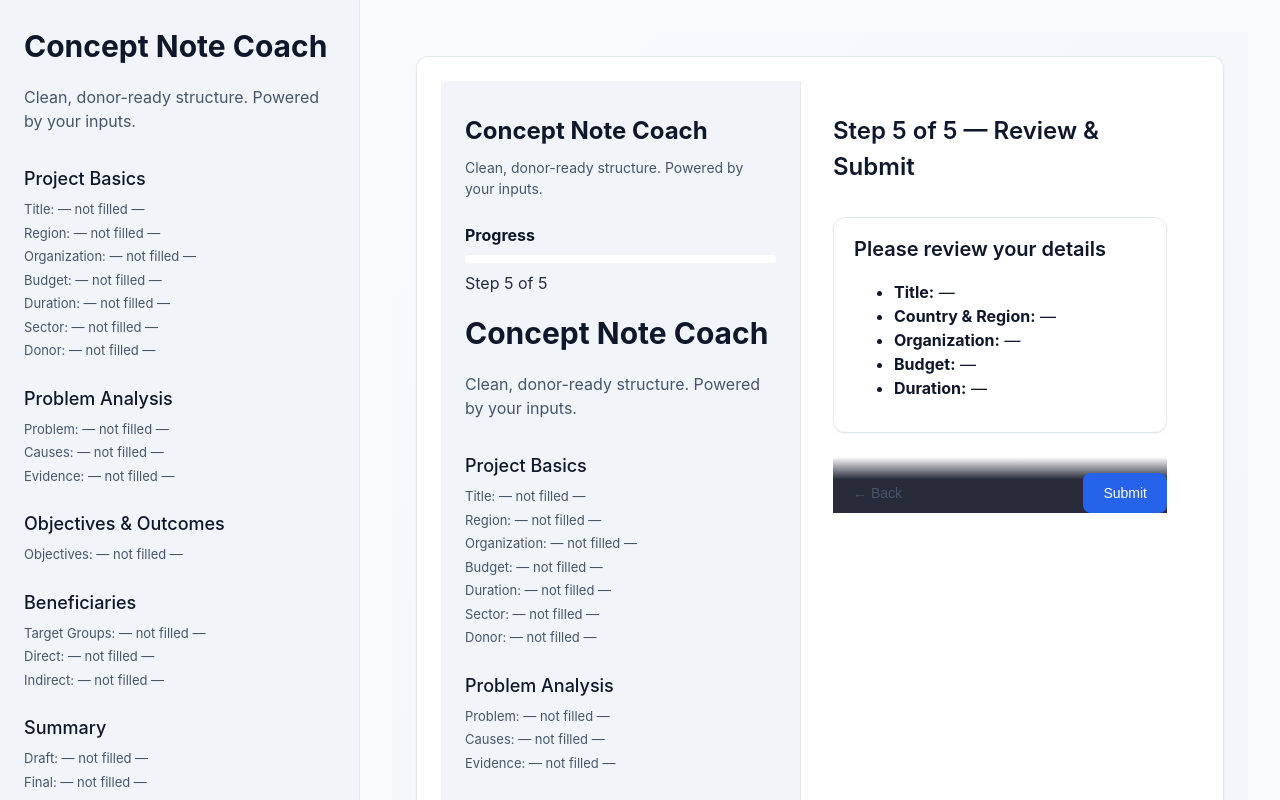
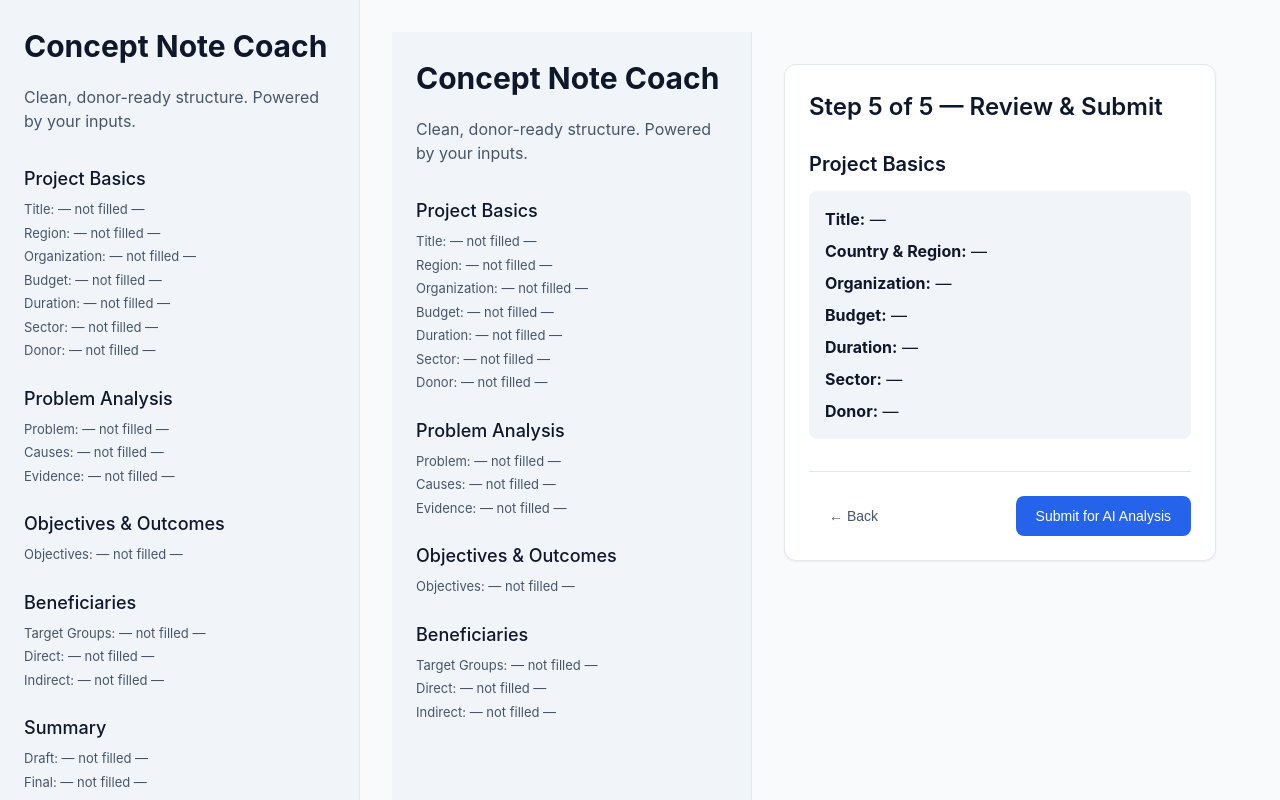
Before and after one commit to Hausa1124/concept-note-coach-5step, a React (Vite) app: page /review in a window 1280 px wide. Shown: the top 800 px of the page. Built offline with nearby package versions, Linux system fonts and the light colour scheme.

Commit message:
Stage 10: Final Analysis Page + Stage 11: JSON Validation

```diff
--- a/src/App.tsx
+++ b/src/App.tsx
@@ -6,7 +6,7 @@ import Step2_Problem from "./pages/Step2_Problem";
 import Step3_Objectives from "./pages/Step3_Objectives";
 import Step4_Beneficiaries from "./pages/Step4_Beneficiaries";
 import Step5_Review from "./pages/Step5_Review";
-import Results from "./pages/Results";
+import Final_Analysis from "./pages/Final_Analysis";
 
 export default function App() {
   return (
@@ -22,7 +22,7 @@ export default function App() {
             <Route path="/objectives" element={<Step3_Objectives />} />
             <Route path="/beneficiaries" element={<Step4_Beneficiaries />} />
             <Route path="/review" element={<Step5_Review />} />
-            <Route path="/results" element={<Results />} />
+            <Route path="/final-analysis" element={<Final_Analysis />} />
           </Routes>
         </main>
       </div>
--- /dev/null
+++ b/src/pages/Final_Analysis.tsx
@@ -0,0 +1,102 @@
+import React from 'react';
+import { useNavigate } from 'react-router-dom';
+import { useForm } from '../context/FormContext';
+
+export default function Final_Analysis() {
+  const nav = useNavigate();
+  const { data } = useForm();
+
+  // Try to read the final analysis from sessionStorage (set by webhook response)
+  let finalAnalysis = '';
+  try {
+    const stored = sessionStorage.getItem('cnc_result');
+    if (stored) {
+      const parsed = JSON.parse(stored);
+      finalAnalysis = parsed.finalAnalysis || parsed.final_analysis || '';
+    }
+  } catch {
+    // Fallback to form data
+    finalAnalysis = data.finalAnalysis;
+  }
+
+  const handleDownload = () => {
+    // TODO: Implement download functionality
+    alert('Download functionality will be implemented later');
+  };
+
+  const handleBackToEdit = () => {
+    nav('/');
+  };
+
+  return (
+    <div className="app-layout">
+      <aside className="live-outline">
+        <h1>Concept Note Coach</h1>
+        <p style={{ color: 'var(--text-secondary)', marginBottom: '32px' }}>
+          AI-Generated Analysis Complete
+        </p>
+
+        <div className="outline-section">
+          <h4>Final Document</h4>
+          <div className="outline-item">
+            Status: {finalAnalysis ? 'Generated' : 'Pending'}
+          </div>
+          <div className="outline-item">
+            Length: {finalAnalysis ? `${finalAnalysis.length} characters` : '—'}
+          </div>
+        </div>
+      </aside>
+
+      <main className="step-content">
+        <div className="card">
+          <h2>Final Analysis — AI-Generated Concept Note</h2>
+
+          {finalAnalysis ? (
+            <div>
+              <div style={{
+                background: 'var(--bg-secondary)',
+                padding: '16px',
+                borderRadius: '8px',
+                marginBottom: '24px',
+                whiteSpace: 'pre-wrap',
+                lineHeight: '1.6'
+              }}>
+                {finalAnalysis}
+              </div>
+
+              <div className="nav-buttons">
+                <button
+                  type="button"
+                  className="btn btn-ghost"
+                  onClick={handleBackToEdit}
+                >
+                  ← Back to Edit
+                </button>
+                <button
+                  type="button"
+                  className="btn btn-primary"
+                  onClick={handleDownload}
+                >
+                  Download Document
+                </button>
+              </div>
+            </div>
+          ) : (
+            <div style={{ textAlign: 'center', padding: '48px 24px' }}>
+              <div style={{ color: 'var(--text-muted)', marginBottom: '16px' }}>
+                No final analysis available
+              </div>
+              <button
+                type="button"
+                className="btn btn-primary"
+                onClick={handleBackToEdit}
+              >
+                Back to Form
+              </button>
+            </div>
+          )}
+        </div>
+      </main>
+    </div>
+  );
+}
--- a/src/pages/Step5_Review.tsx
+++ b/src/pages/Step5_Review.tsx
@@ -1,8 +1,7 @@
 import { useState } from "react";
 import { useNavigate } from "react-router-dom";
 import { useForm } from "../context/FormContext";
-import AppShell from "../ui/AppShell";
-import LiveOutline from "../ui/LiveOutline";
+import { validateJSON } from "../utils/validation";
 
 export default function Step5_Review() {
   const nav = useNavigate();
@@ -12,25 +11,35 @@ export default function Step5_Review() {
   async function submit() {
     try {
       setBusy(true);
+
+      // MANDATORY: Validate outbound payload
+      validateJSON(data, "Outbound payload");
+
       const res = await fetch("/.netlify/functions/submit", {
         method: "POST",
         headers: { "Content-Type": "application/json" },
         body: JSON.stringify({ form: data }),
       });
+
       const json = await res.json();
+
+      // MANDATORY: Validate inbound response
+      validateJSON(json, "Inbound response");
+
       if (json.ok) {
-        // If Make returns a structured body under json.data, store it for Results
+        // If Make returns a structured body under json.data, store it for Final Analysis
         try {
           // Accept either a JSON string or already-parsed object
           const payload = typeof json.data === 'string' ? JSON.parse(json.data) : json.data;
+          validateJSON(payload, "Webhook response data");
           sessionStorage.setItem('cnc_result', JSON.stringify(payload));
         } catch {
-          // Fall back to using the current form; Results.tsx already handles fallback
+          // Fall back to using the current form; Final_Analysis.tsx already handles fallback
           sessionStorage.removeItem('cnc_result');
         }
 
-        // navigate to results
-        window.location.href = '/results';
+        // navigate to final analysis
+        nav('/final-analysis');
       } else {
         const msg = String(json.data ?? "");
         alert(`Submit failed: ${msg.slice(0, 200)}`);
@@ -43,52 +52,128 @@ export default function Step5_Review() {
   }
 
   return (
-    <AppShell
-      title="Concept Note Coach"
-      subtitle="Clean, donor-ready structure. Powered by your inputs."
-      step={5}
-      total={5}
-      outline={<LiveOutline />}
-    >
-      <h2 className="section-title">Step 5 of 5 — Review & Submit</h2>
+    <div className="app-layout">
+      <aside className="live-outline">
+        <h1>Concept Note Coach</h1>
+        <p style={{ color: 'var(--text-secondary)', marginBottom: '32px' }}>
+          Clean, donor-ready structure. Powered by your inputs.
+        </p>
 
-      {/* Simple review block */}
-      <div className="card" style={{ padding: "16px 20px", margin: "0 0 24px" }}>
-        <h3 style={{ marginTop: 0 }}>Please review your details</h3>
-        <ul>
-          <li><strong>Title:</strong> {data.title || "—"}</li>
-          <li><strong>Country & Region:</strong> {data.countryRegion || "—"}</li>
-          <li><strong>Organization:</strong> {data.organization || "—"}</li>
-          <li><strong>Budget:</strong> {data.budget || "—"}</li>
-          <li><strong>Duration:</strong> {data.duration || "—"}</li>
-        </ul>
+        <div className="outline-section">
+          <h4>Project Basics</h4>
+          <div className="outline-item">Title: {data.title || "— not filled —"}</div>
+          <div className="outline-item">Region: {data.countryRegion || "— not filled —"}</div>
+          <div className="outline-item">Organization: {data.organization || "— not filled —"}</div>
+          <div className="outline-item">Budget: {data.budget || "— not filled —"}</div>
+          <div className="outline-item">Duration: {data.duration || "— not filled —"}</div>
+          <div className="outline-item">Sector: {data.sector === 'Other' ? data.sectorOther : data.sector || "— not filled —"}</div>
+          <div className="outline-item">Donor: {data.donorChoice === 'Other' ? data.donorOther : data.donorChoice || "— not filled —"}</div>
+        </div>
 
-        {/* Optional: show more fields if you collected them in earlier steps */}
+        <div className="outline-section">
+          <h4>Problem Analysis</h4>
+          <div className="outline-item">Problem: {data.problem || "— not filled —"}</div>
+          <div className="outline-item">Causes: {data.causes || "— not filled —"}</div>
+          <div className="outline-item">Evidence: {data.evidence || "— not filled —"}</div>
+        </div>
+
+        <div className="outline-section">
+          <h4>Objectives & Outcomes</h4>
+          <div className="outline-item">
+            Objectives: {data.objectives.length > 0 ? `${data.objectives.length} defined` : "— not filled —"}
+          </div>
+        </div>
+
+        <div className="outline-section">
+          <h4>Beneficiaries</h4>
+          <div className="outline-item">Target Groups: {data.beneficiaries.targetGroups || "— not filled —"}</div>
+          <div className="outline-item">Direct: {data.beneficiaries.direct || "— not filled —"}</div>
+          <div className="outline-item">Indirect: {data.beneficiaries.indirect || "— not filled —"}</div>
+        </div>
+      </aside>
+
+      <main className="step-content">
+        <div className="card">
+          <h2>Step 5 of 5 — Review & Submit</h2>
+
+          <div style={{ marginBottom: '24px' }}>
+            <h3>Project Basics</h3>
+            <div className="review-section">
+              <div><strong>Title:</strong> {data.title || "—"}</div>
+              <div><strong>Country & Region:</strong> {data.countryRegion || "—"}</div>
+              <div><strong>Organization:</strong> {data.organization || "—"}</div>
+              <div><strong>Budget:</strong> {data.budget || "—"}</div>
+              <div><strong>Duration:</strong> {data.duration || "—"}</div>
+              <div><strong>Sector:</strong> {data.sector === 'Other' ? data.sectorOther : data.sector || "—"}</div>
+              <div><strong>Donor:</strong> {data.donorChoice === 'Other' ? data.donorOther : data.donorChoice || "—"}</div>
+            </div>
+          </div>
+
           {data.problem && (
+            <div style={{ marginBottom: '24px' }}>
+              <h3>Problem Analysis</h3>
+              <div className="review-section">
+                <div><strong>Problem:</strong></div>
+                <p style={{ whiteSpace: "pre-wrap", marginLeft: '16px' }}>{data.problem}</p>
+                {data.causes && (
                   <>
-            <h4>Problem</h4>
-            <p style={{ whiteSpace: "pre-wrap" }}>{data.problem}</p>
+                    <div><strong>Causes:</strong></div>
+                    <p style={{ whiteSpace: "pre-wrap", marginLeft: '16px' }}>{data.causes}</p>
                   </>
                 )}
-        {data.overallObjective && (
+                {data.evidence && (
                   <>
-            <h4>Overall Objective</h4>
-            <p style={{ whiteSpace: "pre-wrap" }}>{data.overallObjective}</p>
+                    <div><strong>Evidence:</strong></div>
+                    <p style={{ whiteSpace: "pre-wrap", marginLeft: '16px' }}>{data.evidence}</p>
                   </>
                 )}
-        {/* Add more preview items as you like */}
               </div>
+            </div>
+          )}
 
-      <div style={{position:'sticky', bottom:-28, background:'linear-gradient(180deg, transparent 0%, rgba(2,6,23,.85) 40%)', paddingTop:16, marginTop:24}}>
-        <div style={{display:'flex', justifyContent:'space-between', gap:12}}>
+          {data.objectives.length > 0 && (
+            <div style={{ marginBottom: '24px' }}>
+              <h3>Objectives & Outcomes</h3>
+              <div className="review-section">
+                {data.objectives.map((obj, index) => (
+                  <div key={index} style={{ marginBottom: '8px' }}>
+                    <strong>{obj.type}:</strong> {obj.text}
+                  </div>
+                ))}
+              </div>
+            </div>
+          )}
+
+          {(data.beneficiaries.targetGroups || data.beneficiaries.direct || data.beneficiaries.indirect) && (
+            <div style={{ marginBottom: '24px' }}>
+              <h3>Beneficiaries</h3>
+              <div className="review-section">
+                {data.beneficiaries.targetGroups && (
+                  <>
+                    <div><strong>Target Groups:</strong></div>
+                    <p style={{ whiteSpace: "pre-wrap", marginLeft: '16px' }}>{data.beneficiaries.targetGroups}</p>
+                  </>
+                )}
+                {data.beneficiaries.direct && (
+                  <div><strong>Direct Beneficiaries:</strong> {data.beneficiaries.direct}</div>
+                )}
+                {data.beneficiaries.indirect && (
+                  <div><strong>Indirect Beneficiaries:</strong> {data.beneficiaries.indirect}</div>
+                )}
+              </div>
+            </div>
+          )}
+
+          <div className="nav-buttons">
             <button type="button" className="btn btn-ghost" onClick={() => nav(-1)} disabled={busy}>
               ← Back
             </button>
             <button type="button" className="btn btn-primary" onClick={submit} disabled={busy}>
-            {busy ? "Submitting…" : "Submit"}
+              {busy ? "Submitting…" : "Submit for AI Analysis"}
             </button>
           </div>
         </div>
-    </AppShell>
+      </main>
+    </div>
   );
 }
--- a/src/styles/theme.css
+++ b/src/styles/theme.css
@@ -195,6 +195,22 @@ textarea {
   font-style: italic;
 }
 
+/* Review sections */
+.review-section {
+  background: var(--bg-secondary);
+  padding: 16px;
+  border-radius: 8px;
+  margin-top: 8px;
+}
+
+.review-section > div {
+  margin-bottom: 8px;
+}
+
+.review-section > div:last-child {
+  margin-bottom: 0;
+}
+
 /* Responsive */
 @media (max-width: 1024px) {
   .app-layout {
--- /dev/null
+++ b/src/utils/validation.ts
@@ -0,0 +1,32 @@
+// JSON validation utility (MANDATORY in + out)
+export function validateJSON(payload: any, context: string): void {
+  if (!payload) {
+    throw new Error(`${context}: Payload is null or undefined`);
+  }
+
+  if (typeof payload !== 'object') {
+    throw new Error(`${context}: Payload must be an object`);
+  }
+
+  // Check for circular references
+  try {
+    JSON.stringify(payload);
+  } catch (error) {
+    throw new Error(`${context}: Payload contains circular references or is not serializable`);
+  }
+
+  // Basic structure validation
+  if (Array.isArray(payload)) {
+    throw new Error(`${context}: Payload cannot be an array at root level`);
+  }
+
+  // Validate that required fields exist (adjust based on your needs)
+  const requiredFields = ['title', 'sector', 'donorChoice'];
+  for (const field of requiredFields) {
+    if (!(field in payload)) {
+      console.warn(`${context}: Missing recommended field '${field}'`);
+    }
+  }
+
+  console.log(`✅ ${context}: JSON validation passed`);
+}
```
Lines whose indentation alone changed are shown as unchanged.
